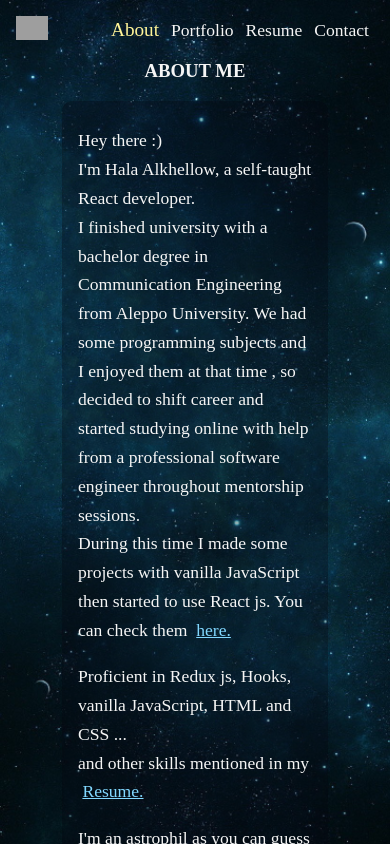
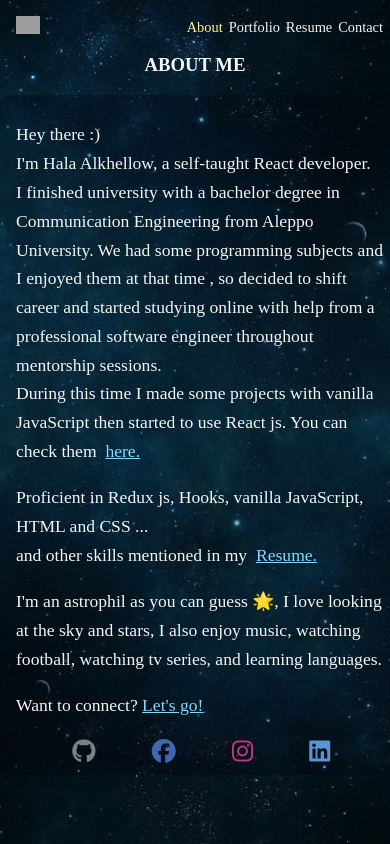
Before and after one commit to halakhellow/portfolio, a React (Create React App) app: page /portfolio/about in a window 390 px wide. Shown: the top 844 px of the page. Built offline with nearby package versions, Linux system fonts and the light colour scheme; grey boxes are pictures that could not be loaded; a web font is replaced by a local one.

Commit message:
add media query for responsive design for HomePage, AboutPage, Header and Application components

```diff
--- a/src/components/Application/Application.css
+++ b/src/components/Application/Application.css
@@ -55,3 +55,18 @@
   opacity: 0;
   filter: alpha(opacity=0);
 }
+
+/* MEDIA QUERY FOR RESPONSIVE DESIGN */
+
+@media only Screen and (min-width: 250px) and (max-width: 450px) {
+  .Application {
+    width: 16rem;
+    height: 9rem;
+  }
+  .Application-description {
+    font-size: 0.9rem;
+  }
+  .Application h3 {
+    margin-top: 10%;
+  }
+}
--- a/src/components/Header/Header.css
+++ b/src/components/Header/Header.css
@@ -15,7 +15,7 @@
 .Header .Header-sections {
   display: flex;
   align-items: center;
-  padding: 15px;
+  padding: 15px 4px;
 }
 
 .Header .Header-sections a {
@@ -29,3 +29,16 @@
   color: #fff498;
   font-size: 1.2rem;
 }
+
+/* MEDIA QUERY FOR RESPONSIVE DESIGN */
+
+@media only Screen and (min-width: 250px) and (max-width: 450px) {
+  .Header img {
+    width: 1.5rem;
+  }
+  .Header .Header-sections a,
+  .Header .Header-sections a.active {
+    font-size: 0.9rem;
+    margin: 0 3px;
+  }
+}
--- a/src/pages/AboutPage/AboutPage.css
+++ b/src/pages/AboutPage/AboutPage.css
@@ -42,3 +42,14 @@
 .social-media-links a:hover i {
   color: whitesmoke;
 }
+
+/* MEDIA QUERY FOR RESPONSIVE DESIGN */
+
+@media only Screen and (min-width: 250px) and (max-width: 700px) {
+  .Header-sections a {
+    font-size: 0.7rem;
+  }
+  .AboutPage-info {
+    width: 95%;
+  }
+}
--- a/src/pages/HomePage/HomePage.css
+++ b/src/pages/HomePage/HomePage.css
@@ -83,3 +83,49 @@
 .HomePage .Sections .SectionItem:nth-of-type(4) {
   margin-top: -3rem;
 }
+
+/* MEDIA QUERY FOR RESPONSIVE DESIGN */
+
+@media only Screen and (min-width: 250px) and (max-width: 489px) {
+  .HomePage-title {
+    font-size: 1.5rem;
+  }
+  .HomePage-bio {
+    font-size: 1.1rem;
+  }
+
+  .HomePage .Sections {
+    display: flex;
+    flex-direction: column;
+    margin-top: 7px;
+  }
+
+  .SectionItem {
+    width: 10rem;
+    height: 10rem;
+    display: block;
+    margin: 0 auto !important;
+  }
+
+  .SectionItem-infos {
+    top: 3.5rem;
+    font-size: 1rem;
+  }
+
+  .SectionItem-infos p {
+    font-size: 0.9rem;
+  }
+}
+
+@media only Screen and (min-width: 250px) and (max-width: 670px) {
+  .HomePage-title {
+    flex-direction: column;
+  }
+  .HomePage-title .iamSection,
+  .HomePage-title .slideSection {
+    text-align: center;
+  }
+  .HomePage-bio {
+    width: 90%;
+  }
+}
```
